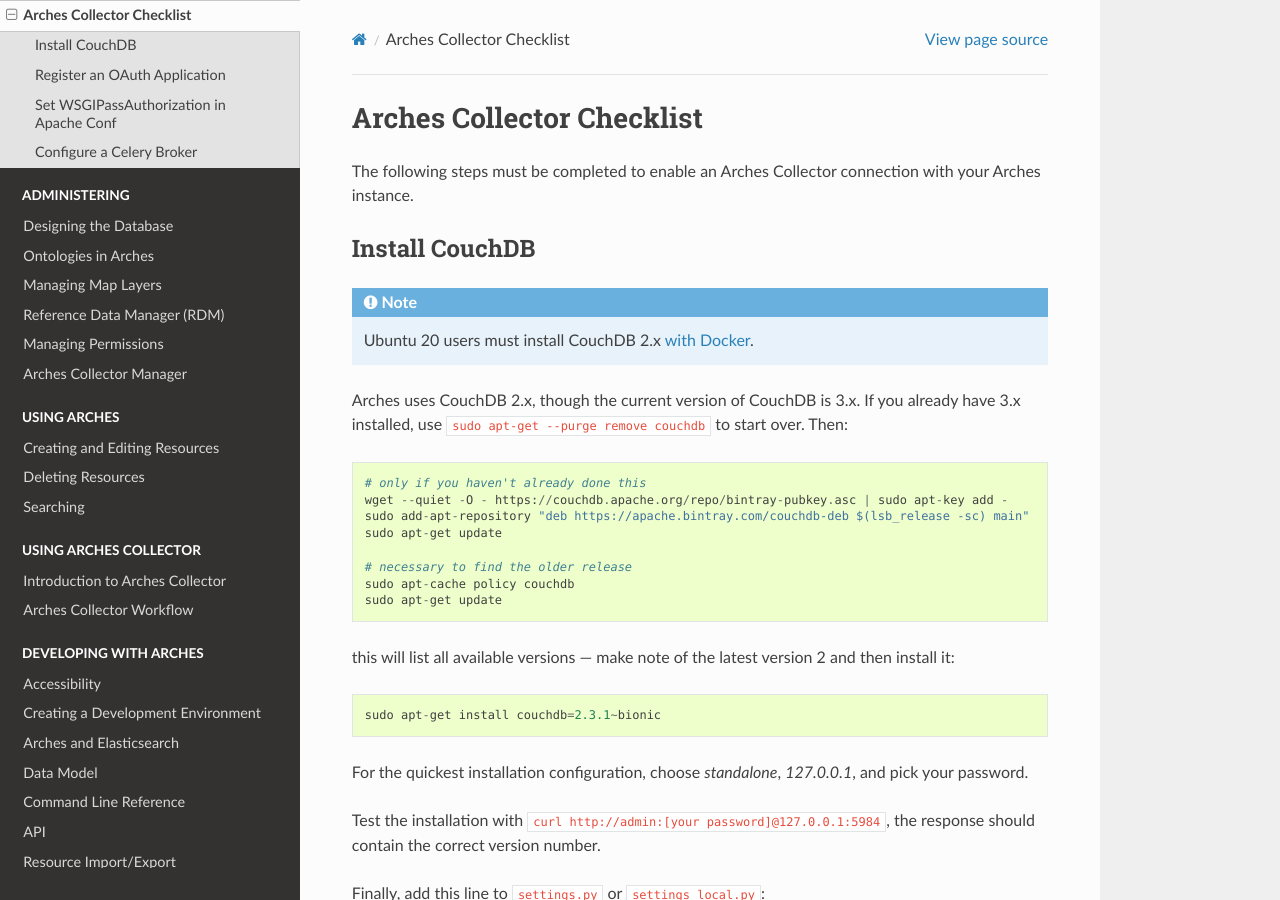
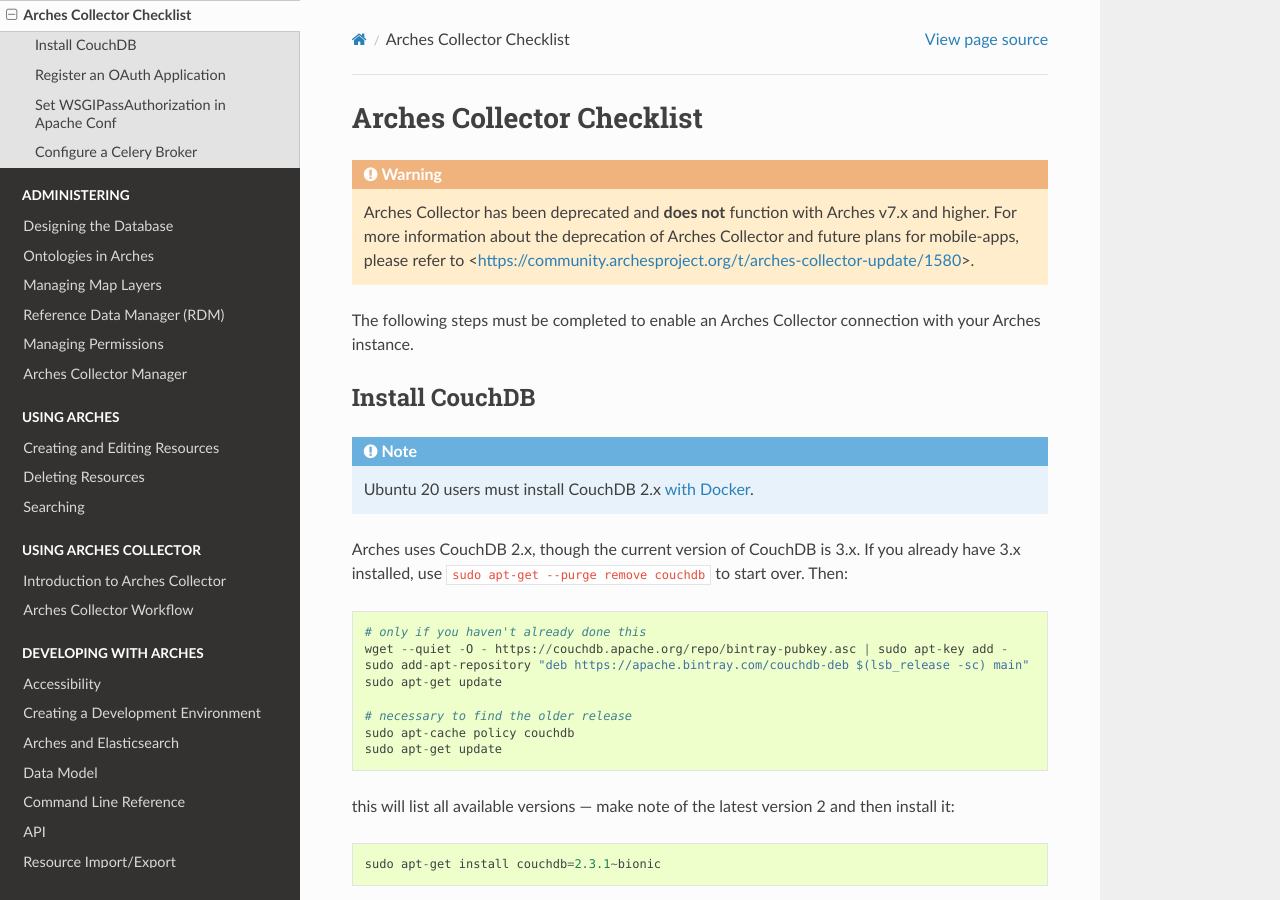
Before and after one commit to archesproject/arches-docs, a Sphinx documentation site: the page built from docs/arches-collector-checklist.txt, in a window 1280 px wide and 900 px high. Built offline with Sphinx 7.4.7 and the Read the Docs theme 2.0.0, drawn with Linux system fonts in a browser that asks for light colours; pages that are not in the unit, such as notebooks, are missing from menus.

Commit message:
Added collector deprecation warning

```diff
--- a/docs/arches-collector-checklist.txt
+++ b/docs/arches-collector-checklist.txt
@@ -1,6 +1,13 @@
 ##########################
 Arches Collector Checklist
 ##########################
+
+.. warning::
+
+    Arches Collector has been deprecated and **does not** function with Arches v7.x and higher. For
+    more information about the deprecation of Arches Collector and future plans for mobile-apps,
+    please refer to <https://community.archesproject.org/t/arches-collector-update/1580>.
+
 
 The following steps must be completed to enable an Arches Collector connection
 with your Arches instance.
```
Also changed, not shown: docs/arches-collector-manager.txt (+7 -0 lines), docs/using-arches-collector.txt (+7 -0 lines).
